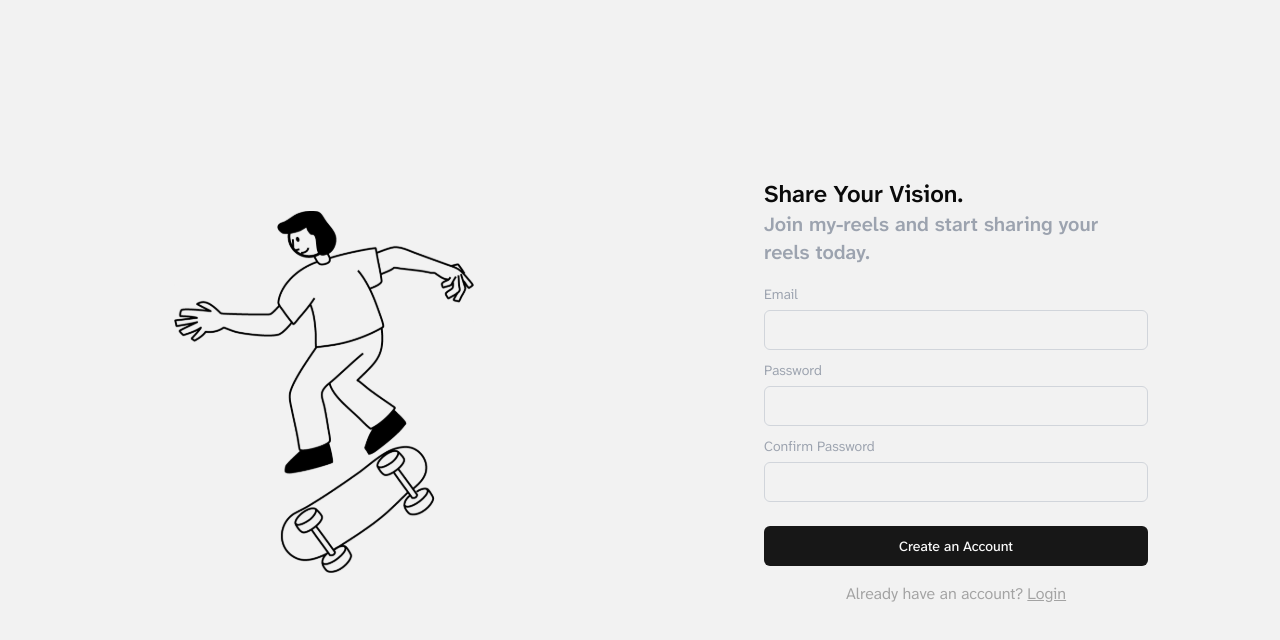
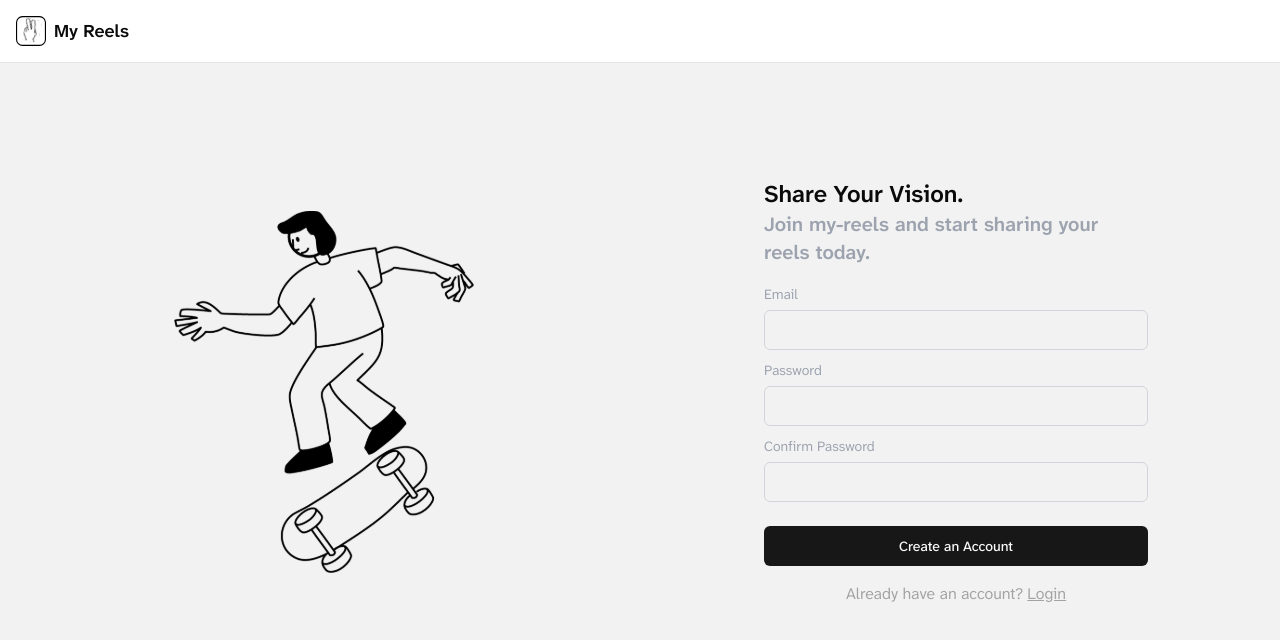
Before and after one commit to Ukhang/my-reels, a Next.js app: page /register in a window 1280 px wide. Shown: the top 640 px of the page. Built offline with nearby package versions, Linux system fonts and the light colour scheme; no server answers; what imagekitio-next would draw is missing.

Commit message:
add auth navbar

```diff
--- a/src/app/(auth)/layout.tsx
+++ b/src/app/(auth)/layout.tsx
@@ -1,11 +1,14 @@
+import AuthHeader from "../components/auth-header";
+
 export default function AuthLayout({
   children,
 }: {
   children: React.ReactNode;
 }) {
   return (
-    <main className="container mx-auto px-4">
-      {children}
-    </main>
+    <div className="relative">
+      <AuthHeader />
+      <main className="container mx-auto px-4">{children}</main>
+    </div>
   );
 }
--- /dev/null
+++ b/src/app/components/auth-header.tsx
@@ -0,0 +1,17 @@
+import Image from "next/image";
+import Link from "next/link";
+
+const AuthHeader = () => {
+  return (
+    <header className="w-full bg-white fixed top-0 z-[999] border-b">
+      <nav className="container mx-auto px-4 sm:py-4 py-3">
+        <Link href={"/"} className="flex items-center gap-2 font-semibold text-lg">
+          <Image src={"/images/logo.svg"} alt="logo" width={30} height={30} />
+          My Reels
+        </Link>
+      </nav>
+    </header>
+  );
+};
+
+export default AuthHeader;
```
